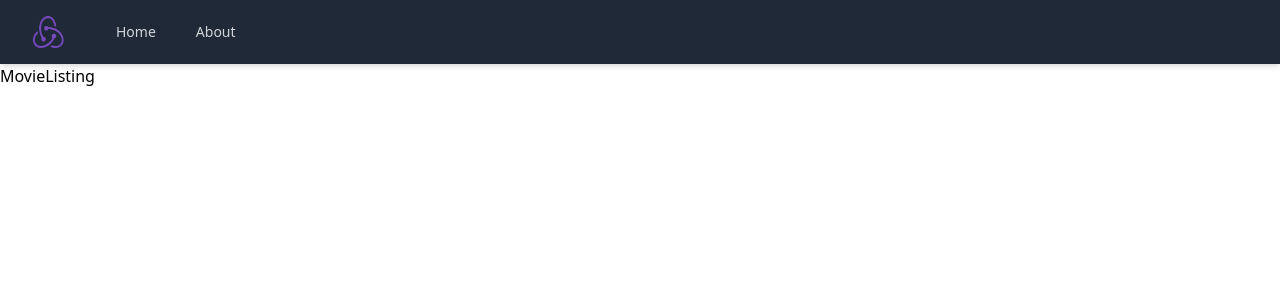
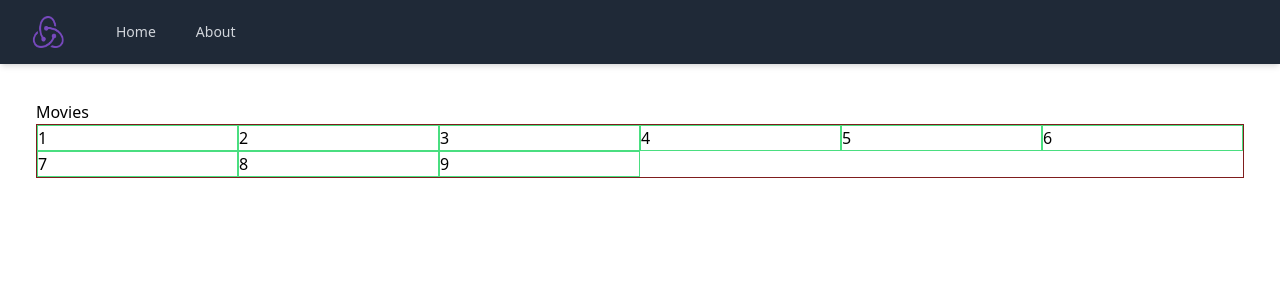
Before and after one commit to aammlj2002/redux, a React (Create React App) app: page / in a window 1280 px wide. Shown: the top 300 px of the page. Built offline with nearby package versions, Linux system fonts and the light colour scheme; no server answers.

Commit message:
add movie list layout

```diff
--- a/src/components/Home/Home.js
+++ b/src/components/Home/Home.js
@@ -24,9 +24,9 @@ function Home() {
         fetchMovie();
     }, []);
     return (
-        <div>
+        <>
             <MovieListing />
-        </div>
+        </>
     );
 }
 
--- a/src/components/MovieListing/MovieListing.js
+++ b/src/components/MovieListing/MovieListing.js
@@ -5,7 +5,24 @@ import { getAllMovies } from "../../features/movies/movieSlice";
 function MovieListing() {
     const movies = useSelector(getAllMovies);
     console.log(movies);
-    return <div>MovieListing</div>;
+    return (
+        <>
+            <div className="p-9">
+                <h2>Movies</h2>
+                <div className="grid grid-cols-6 border border-red-900">
+                    <div className="border border-green-400">1</div>
+                    <div className="border border-green-400">2</div>
+                    <div className="border border-green-400">3</div>
+                    <div className="border border-green-400">4</div>
+                    <div className="border border-green-400">5</div>
+                    <div className="border border-green-400">6</div>
+                    <div className="border border-green-400">7</div>
+                    <div className="border border-green-400">8</div>
+                    <div className="border border-green-400">9</div>
+                </div>
+            </div>
+        </>
+    );
 }
 
 export default MovieListing;
```
